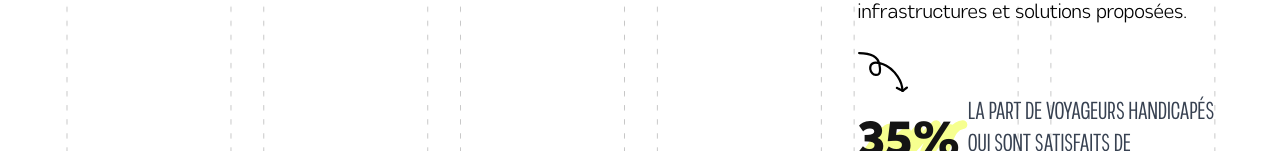
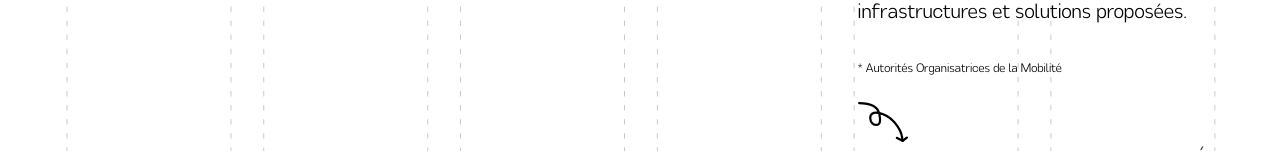
Before and after one commit to Coyls/workshop-dataviz, a Next.js app: page / in a window 1280 px wide. Shown: the part 11349-11500 px from the top of the page. Built offline with nearby package versions, Linux system fonts and the light colour scheme.

Commit message:
all sections done

```diff
--- a/components/TextStatSection/textStatSection.tsx
+++ b/components/TextStatSection/textStatSection.tsx
@@ -12,6 +12,8 @@ type TextStatSectionProps = {
 }
 
 export function TextStatSection({title, statNumber, statLabel,noStat, children, legend}: TextStatSectionProps){
+
+    console.log(legend)
 
     return <>
             <div className="font-['Eyra-400Bold'] text-[28px] leading-9">
--- a/components/text-scroll/text-scroll.tsx
+++ b/components/text-scroll/text-scroll.tsx
@@ -14,6 +14,8 @@ export default function TextScroll(props: TextScrollProps) {
   const { className = "", scrollYProgress, section } = props;
 
   const sections = ["bg-red-600", "bg-yellow-600", "bg-blue-600"];
+
+  console.log(section.stat.legend);
 
   return (
     <div className={className}>
@@ -37,7 +39,7 @@ export default function TextScroll(props: TextScrollProps) {
           statNumber={section.stat.statNumber}
           statLabel={section.stat.statLabel}
           noStat={section.stat.noStat}
-          legend={section.stat.lengend}
+          legend={section.stat.legend}
         >
           {section.stat.text}
         </TextStatSection>
--- a/public/data/sections.ts
+++ b/public/data/sections.ts
@@ -78,7 +78,7 @@ export const CONTENT = [
         stat:{
             title: "Quel est le ressenti des personnes à handicap moteur par rapport aux transports en commun ?",
             text: "On constate une évolution des dispositifs mis en place par les différentes AOM*, et une vraie prise de conscience génrale. Malgré ça, les personnes concernées par l’accessibilité de la mobilité restent en grande partie insatisfaites par les infrastructures et solutions proposées.",
-            legend: "*Autorités Organisatrices de la Mobilité",
+            legend: "* Autorités Organisatrices de la Mobilité",
             statNumber: {number: "35%", isYellow: true},
             statLabel: "La part de voyageurs handicapés qui sont satisfaits de l’évolution",
         }
```
